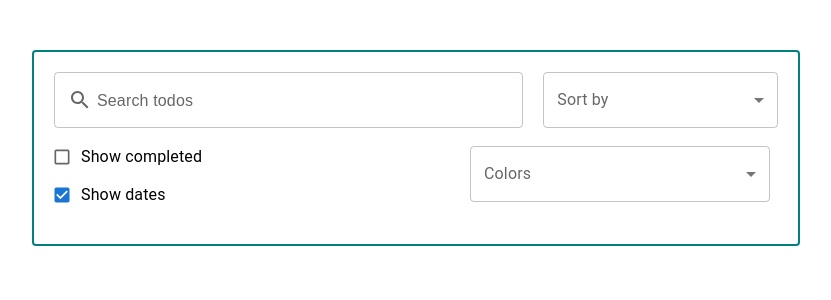
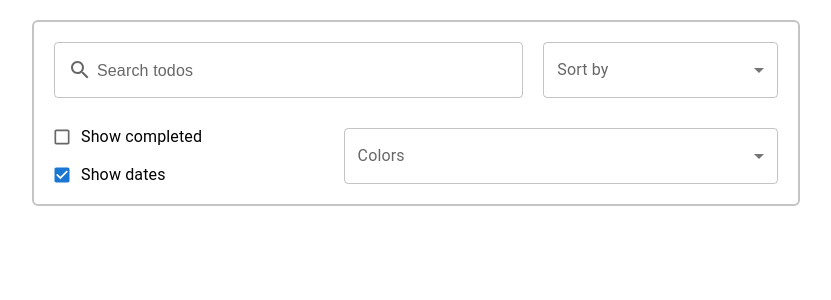
Before and after one commit to dimanedev/react-todo-app, a React (Create React App) app: page / in a window 1280 px wide. Shown: the top 300 px of the page, without its empty margins (224-1055 px from the left). Built offline with nearby package versions, Linux system fonts and the light colour scheme.

Commit message:
altered styled & layout in FilterBox component

```diff
--- a/src/components/color-select/ColorSelect.tsx
+++ b/src/components/color-select/ColorSelect.tsx
@@ -39,8 +39,7 @@ export default function ColorSelect({
   };
 
   return (
-    <div>
-      <FormControl sx={{ m: 1, width: 300 }}>
+    <FormControl sx={{ m: 1, width: "100%", margin: "10px 0" }}>
       <InputLabel id="color-select-label">Colors</InputLabel>
       <Select
         labelId="color-select-label"
@@ -68,6 +67,5 @@ export default function ColorSelect({
         ))}
       </Select>
     </FormControl>
-    </div>
   );
 }
--- a/src/components/filter-box/FilterBox.tsx
+++ b/src/components/filter-box/FilterBox.tsx
@@ -78,11 +78,13 @@ const FilterBox = (props: Props) => {
             }
           />
         </div>
-        <ColorSelect
-          colors={colors}
-          onChange={setSelectedColors}
-          selectedColors={selectedColors}
-        />
+        <div className="filterbox__select filterbox__select_big">
+          <ColorSelect
+            colors={colors}
+            onChange={setSelectedColors}
+            selectedColors={selectedColors}
+          />
+        </div>
       </div>
     </div>
   );
--- a/src/components/filter-box/filter-box.scss
+++ b/src/components/filter-box/filter-box.scss
@@ -3,17 +3,21 @@
   max-width: 800px;
   min-width: 500px;
   height: auto;
-  margin: 50px auto;
-  border: 2px solid teal;
-  border-radius: 4px;
-  padding: 20px;
+  margin: 20px auto 0;
+  border: 2px solid #c4c4c4;
+  border-radius: 6px;
+  padding: 20px 20px 10px;
 
   &__row {
     width: 100%;
     display: flex;
     column-gap: 20px;
-    margin-bottom: 10px;
+    margin-bottom: 20px;
     align-items: flex-start;
+
+    &:last-child {
+      margin-bottom: 0;
+    }
   }
 
   &__search {
@@ -22,10 +26,15 @@
 
   &__select {
     flex: 4;
+
+    &_big {
+      flex: none;
+      width: 60%;
+    }
   }
 
   &__checkboxes {
-    flex: 8;
+    flex: 2;
     display: flex;
     flex-direction: column;
   }
```
Lines whose indentation alone changed are shown as unchanged.
